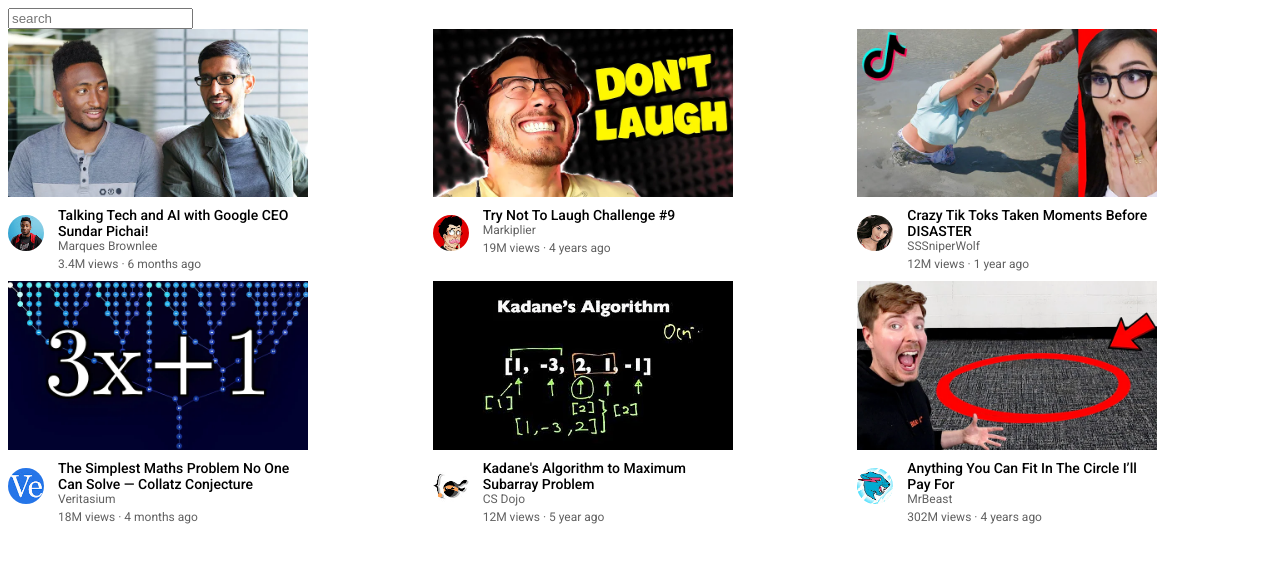
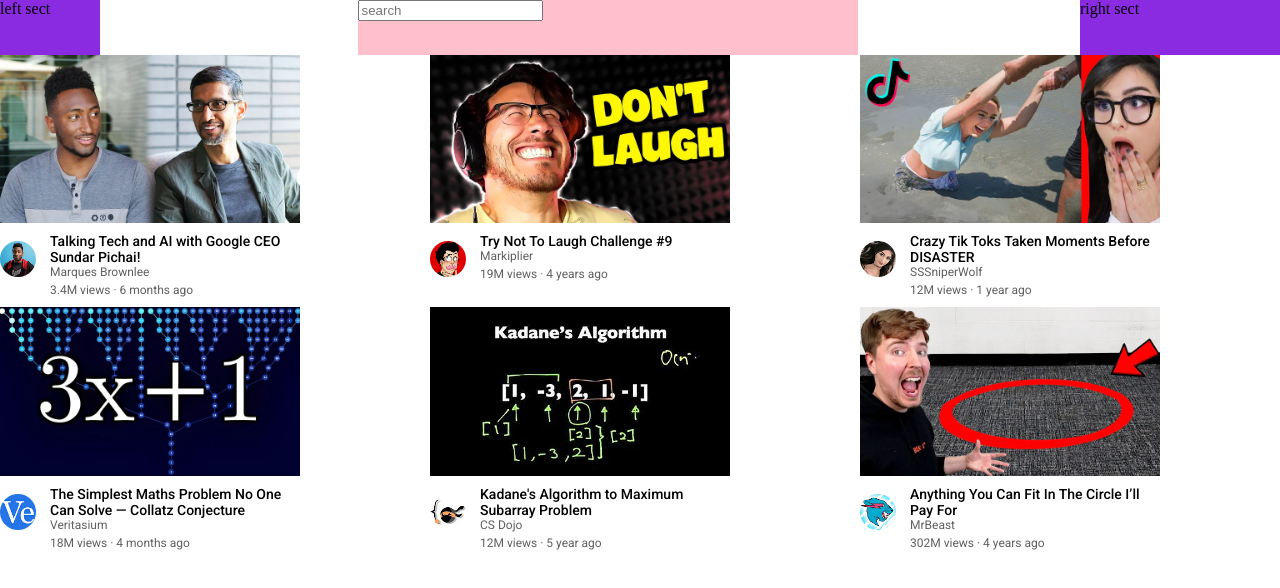
Before and after one commit to HassanAmirii/Youtube-clone-, a plain HTML site: page youtube.html in a window 1280 px wide. Drawn offline with Linux system fonts and the light colour scheme.

Commit message:
design header section using flexbox

```diff
--- a/styles/general.css
+++ b/styles/general.css
@@ -3,3 +3,7 @@ p {
   margin-top: 0;
   margin-bottom: 0;
 }
+
+body {
+  margin: 0;
+}
--- a/youtube.html
+++ b/youtube.html
@@ -14,7 +14,13 @@
     <title>youtube.com clone</title>
   </head>
   <body>
-    <input class="search-bar" type="text" placeholder="search" />
+    <div class="header">
+      <div class="left-section">left sect</div>
+      <div class="middle-section">
+        <input class="search-bar" type="text" placeholder="search" />
+      </div>
+      <div class="right-section">right sect</div>
+    </div>
     <div class="the-all-video-container">
       <div class="video-preview">
         <div class="video-thumbnail-container">
```
